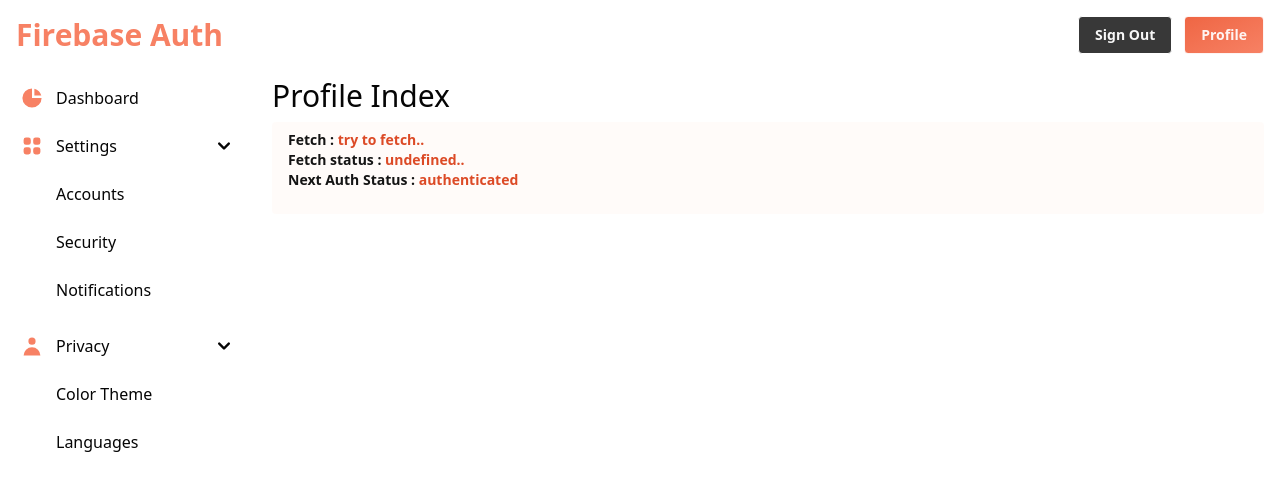
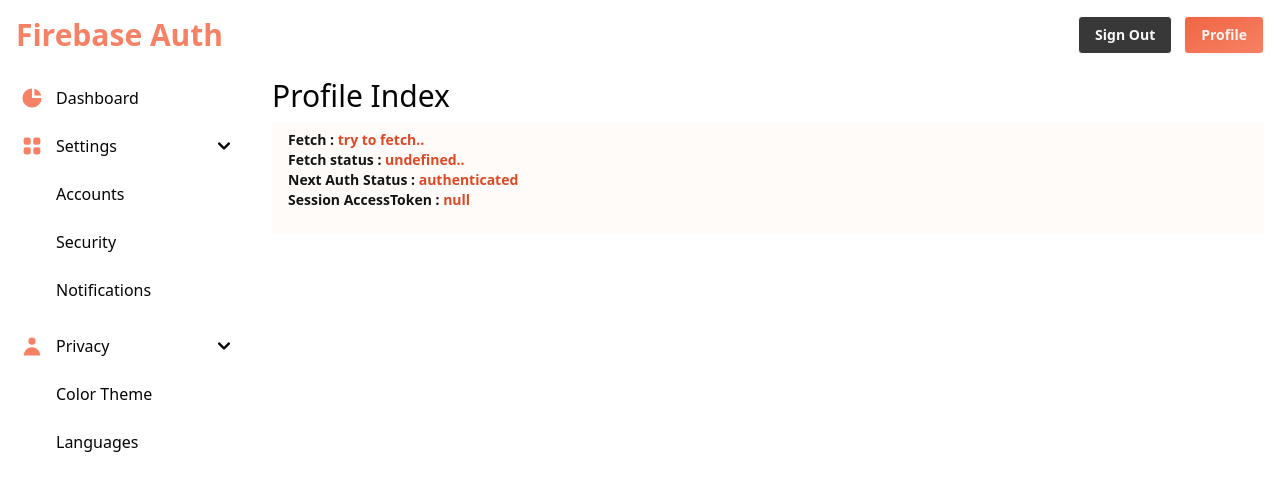
Before and after one commit to okanay/firebase-vercel-next-app, a Next.js app: page /profile in a window 1280 px wide. Shown: the top 490 px of the page. Built offline with nearby package versions, Linux system fonts and the light colour scheme; no server answers; sample sign-in values are in the browser's storage.

Commit message:
firebase-2.67

```diff
--- a/pages/profile/index.js
+++ b/pages/profile/index.js
@@ -32,6 +32,8 @@
                         <p>Fetch : <span className={'text-skin-theme-600'}>{user.ok ? "complete" : "try to fetch.."}</span></p>
                         <p>Fetch status : <span className={'text-skin-theme-600'}>{user.status === "Success!" ? "Success" : user.status + ".."}</span></p>
                         <p>Next Auth Status : <span className={'text-skin-theme-600'}>{status}</span></p>
+                        <p>Session AccessToken : <span className={'text-skin-theme-600'}>{session.user?.name.accessToken ? "active " : "null"}</span></p>
+
                     </div>
 
                     {user.ok && (
```
